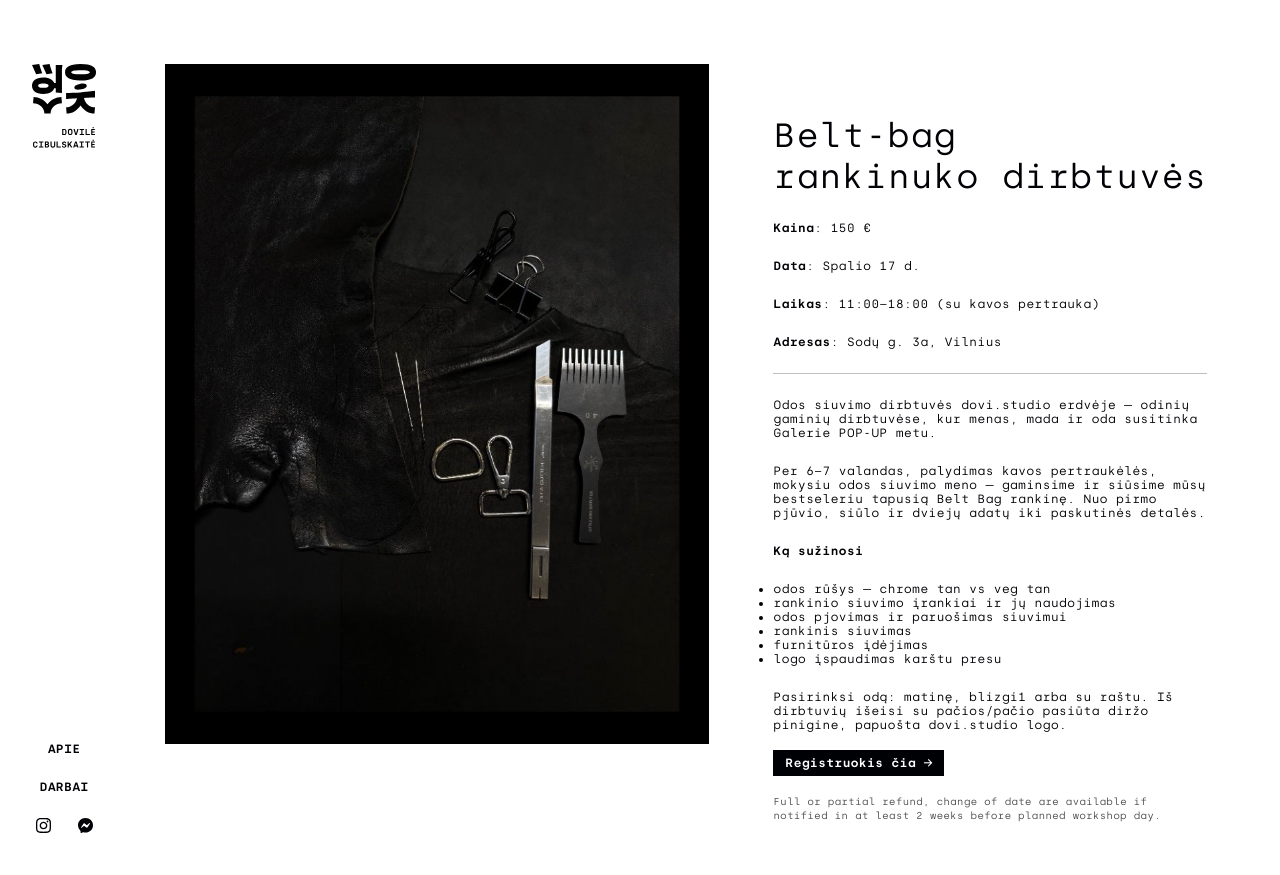
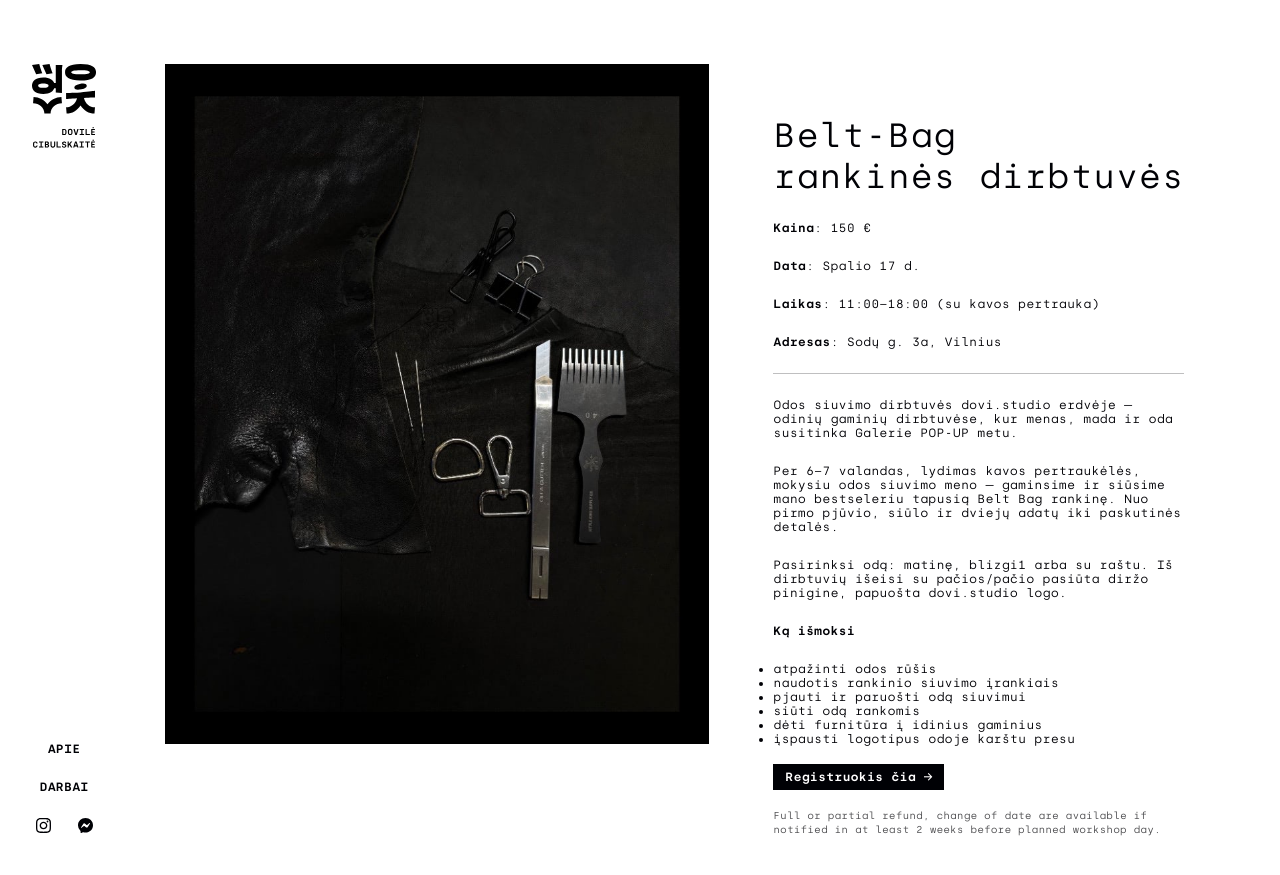
Before and after one commit to arzatskis/cibulskaite.lt, a Jekyll site: the page built from _workshops/02-beltbag-workshop.md, in a window 1280 px wide and 900 px high. Shown: the top 875 px of the window. Built offline with Jekyll 4.4.1, drawn with Linux system fonts in a browser that asks for light colours.

Commit message:
Update beltbag workshop copy

```diff
--- a/_workshops/02-beltbag-workshop.md
+++ b/_workshops/02-beltbag-workshop.md
@@ -2,7 +2,7 @@
 layout: work
 published: true
 type: workshop
-title: Belt-bag rankinuko&nbsp;dirbtuvės
+title: Belt-Bag rankinės&nbsp;dirbtuvės
 og: true
 permalink: /workshops/beltbag
 checkout: https://buy.stripe.com/6oU28k9BQ9r084R8h7cMM03
@@ -39,15 +39,15 @@ pictures:
 
 Odos siuvimo dirbtuvės dovi.studio erdvėje — odinių gaminių dirbtuvėse, kur menas, mada ir oda susitinka Galerie POP-UP metu.
 
-Per 6–7 valandas, palydimas kavos pertraukėlės, mokysiu odos siuvimo meno — gaminsime ir siūsime mūsų bestseleriu tapusią Belt Bag rankinę. Nuo pirmo pjūvio, siūlo ir dviejų adatų iki paskutinės detalės.
-
-**Ką sužinosi**
-
-- odos rūšys — chrome tan vs veg tan
-- rankinio siuvimo įrankiai ir jų naudojimas
-- odos pjovimas ir paruošimas siuvimui
-- rankinis siuvimas
-- furnitūros įdėjimas
-- logo įspaudimas karštu presu
+Per 6–7 valandas, lydimas kavos pertraukėlės, mokysiu odos siuvimo meno — gaminsime ir siūsime mano bestseleriu tapusią Belt Bag rankinę. Nuo pirmo pjūvio, siūlo ir dviejų adatų iki paskutinės detalės.
 
 Pasirinksi odą: matinę, blizgi1 arba su raštu. Iš dirbtuvių išeisi su pačios/pačio pasiūta diržo pinigine, papuošta dovi.studio logo.
+
+**Ką išmoksi**
+
+- atpažinti odos rūšis
+- naudotis rankinio siuvimo įrankiais
+- pjauti ir paruošti odą siuvimui
+- siūti odą rankomis
+- dėti furnitūra į idinius gaminius
+- įspausti logotipus odoje karštu presu
```
